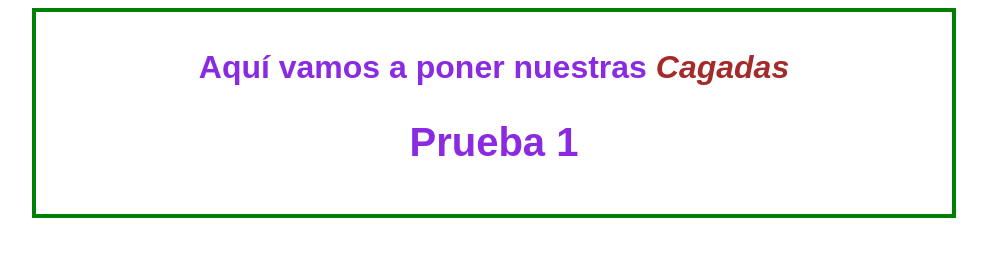
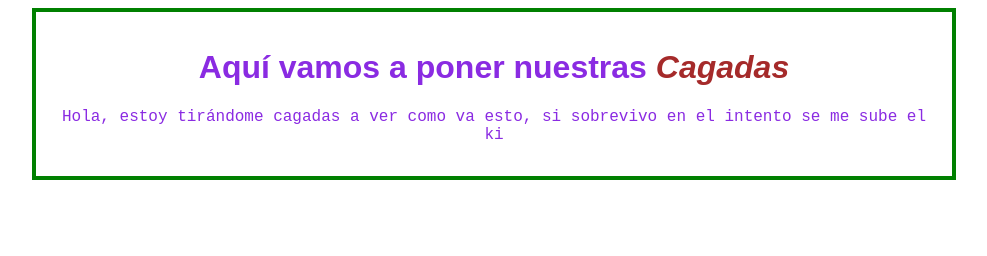
Before and after one commit to ALMNET/simpleWebNiceThings, a plain HTML site: page index.html in a window 1280 px wide. Shown: the whole page, without its empty margins (146-1133 px from the left). Drawn offline with Linux system fonts and the light colour scheme.

Commit message:
Agregado parrafo, cambiado el tipo de letra

```diff
--- a/css/Styles.css
+++ b/css/Styles.css
@@ -19,3 +19,8 @@ body {
 {
     font-size: 40px;
 }
+
+#container p
+{
+    font-family: 'Courier New', Courier, monospace;
+}
--- a/index.html
+++ b/index.html
@@ -14,7 +14,7 @@
                 <span style="color: brown; font-style: italic;">Cagadas</span>
             </h1>
 
-        <h2>Prueba 1</h2>
+        <p>Hola, estoy tirándome cagadas a ver como va esto, si sobrevivo en el intento se me sube el ki</p>
        </div>
     </div>
 </body>
```
